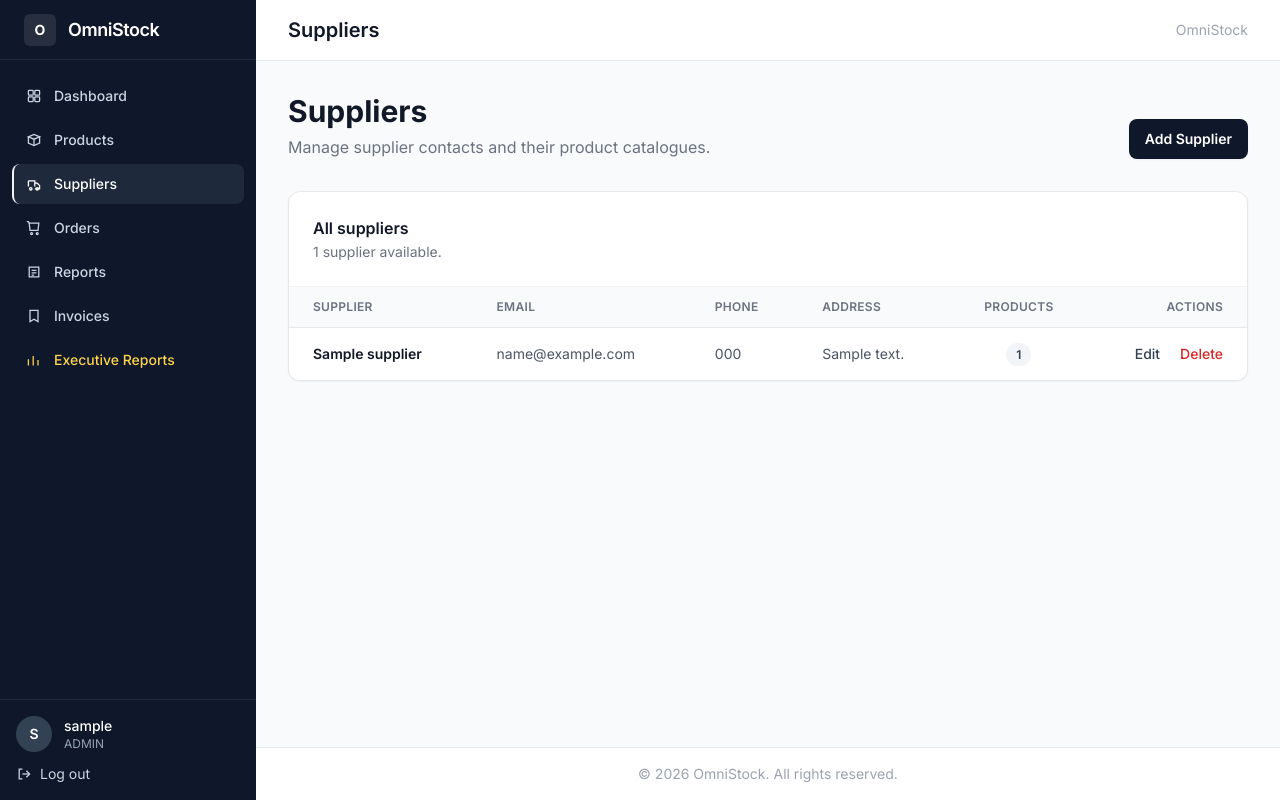
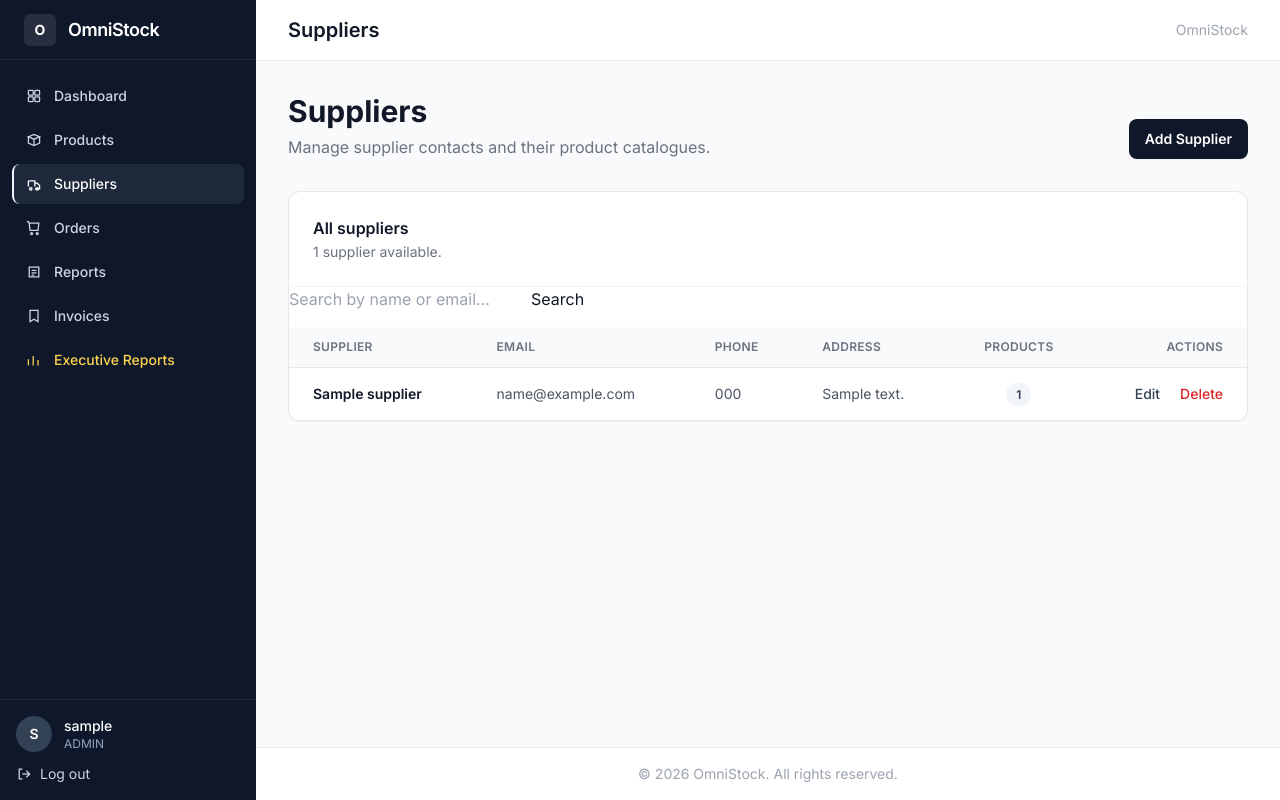
Before and after one commit to AI-with-Coding-2026/Project-A-omnistock, a Django app: page /inventory/suppliers/ in a window 1280 px wide. Run offline with Django 5.2, Linux system fonts and the light colour scheme; a user stored in the database is signed in; tables that the repository leaves empty hold one stand-in row (values such as "Sample post"); some libraries are stand-ins or nearby versions.

Commit message:
feat: add search functionality to supplier index

```diff
--- a/core/views.py
+++ b/core/views.py
@@ -9,6 +9,8 @@ from orders.models import Order
 from .forms import StyledLoginForm
 from .models import User
 from .utils import staff_or_admin_required
+
+
 
 
 class RoleBasedLoginView(LoginView):
--- a/inventory/templates/inventory/supplier_list.html
+++ b/inventory/templates/inventory/supplier_list.html
@@ -32,6 +32,20 @@
                 <p class="mt-0.5 text-sm text-gray-500">{{ suppliers|length }} supplier{{ suppliers|length|pluralize }} available.</p>
             </div>
         </div>
+
+        <form method="get" action="{% url 'supplier_index' %}" class="mb-4 flex gap-2">
+            <input
+                type="text"
+                name="q"
+                value="{{ q }}"
+                placeholder="Search by name or email..."
+                class="form-control"
+            >
+            <button type="submit" class="btn btn-primary">Search</button>
+            {% if q %}
+                <a href="{% url 'supplier_index' %}" class="btn btn-secondary">Clear</a>
+            {% endif %}
+        </form>
 
         {% if suppliers %}
             <div class="overflow-x-auto">
--- a/inventory/views.py
+++ b/inventory/views.py
@@ -1,5 +1,5 @@
 from django.contrib import messages
-from django.db.models import F, BooleanField, Case, When, Value
+from django.db.models import F, BooleanField, Case, When, Value, Count, Q
 from django.shortcuts import get_object_or_404, redirect, render
 
 
@@ -69,9 +69,17 @@ def product_delete(request, pk):
 
 @staff_or_admin_required
 def supplier_list(request):
-    suppliers = Supplier.objects.prefetch_related('products').all()
+    q = request.GET.get('q', '').strip()
+    suppliers = Supplier.objects.annotate(product_count=Count('products'))
+
+    if q:
+        suppliers = suppliers.filter(
+            Q(name__icontains=q) | Q(email__icontains=q)
+        )
+
     return render(request, 'inventory/supplier_list.html', {
         'suppliers': suppliers,
+        'q': q,
         'is_admin': request.user.role == 'ADMIN',
     })
 
```
